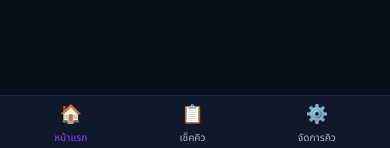
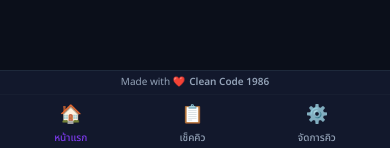
Before and after one commit to danya0365/quick-queue-nextjs, a Next.js app: page / in a window 390 px wide. Shown: the part 693-841 px from the top of the page. Built offline with nearby package versions, Linux system fonts and the light colour scheme; no server answers; the database is empty.

Commit message:
feat: update footer and mobile navigation with developer credits.

```diff
--- a/src/presentation/components/layout/Footer.tsx
+++ b/src/presentation/components/layout/Footer.tsx
@@ -29,17 +29,21 @@ export function Footer() {
         <span className="hidden sm:inline">Powered by Next.js</span>
       </div>
 
-      <div
-        className="flex items-center gap-1 text-xs text-muted cursor-default"
+      <a
+        href="https://cleancode1986-portfolio.vercel.app/"
+        target="_blank"
+        rel="noopener noreferrer"
+        className="flex items-center gap-1 text-xs text-muted hover:text-primary transition-colors cursor-pointer"
         onMouseEnter={() => setIsHovered(true)}
         onMouseLeave={() => setIsHovered(false)}
       >
         <span>Made with</span>
         <animated.span style={heartSpring} className="inline-block">
-          💜
+          ❤️
         </animated.span>
-        <span className="hidden sm:inline">in Thailand</span>
-      </div>
+        <span className="font-semibold ml-0.5 hidden sm:inline">by Clean Code 1986</span>
+        <span className="font-semibold ml-0.5 sm:hidden">Clean Code 1986</span>
+      </a>
     </footer>
   );
 }
--- a/src/presentation/components/layout/MobileBottomNav.tsx
+++ b/src/presentation/components/layout/MobileBottomNav.tsx
@@ -12,15 +12,21 @@ export function MobileBottomNav() {
   const pathname = usePathname();
 
   return (
+    <div className="sm:hidden flex-shrink-0 flex flex-col bg-surface/95 backdrop-blur-xl border-t border-border safe-area-bottom z-50">
+      {/* Mobile Credit Link */}
+      <a
+        href="https://cleancode1986-portfolio.vercel.app/"
+        target="_blank"
+        rel="noopener noreferrer"
+        className="flex items-center justify-center gap-1 py-1 px-4 text-[10px] text-muted hover:text-primary transition-colors border-b border-border/40"
+      >
+        <span>Made with ❤️</span>
+        <span className="font-semibold">Clean Code 1986</span>
+      </a>
+
+      {/* Nav Items */}
       <nav
-      className="
-        sm:hidden flex-shrink-0
-        flex items-center justify-around
-        h-14 px-2
-        border-t border-border
-        bg-surface/95 backdrop-blur-xl
-        safe-area-bottom
-      "
+        className="flex items-center justify-around h-14 px-2"
         id="mobile-bottom-nav"
       >
         {NAV_ITEMS.map((item) => {
@@ -47,5 +53,6 @@ export function MobileBottomNav() {
           );
         })}
       </nav>
+    </div>
   );
 }
```
Lines whose indentation alone changed are shown as unchanged.
